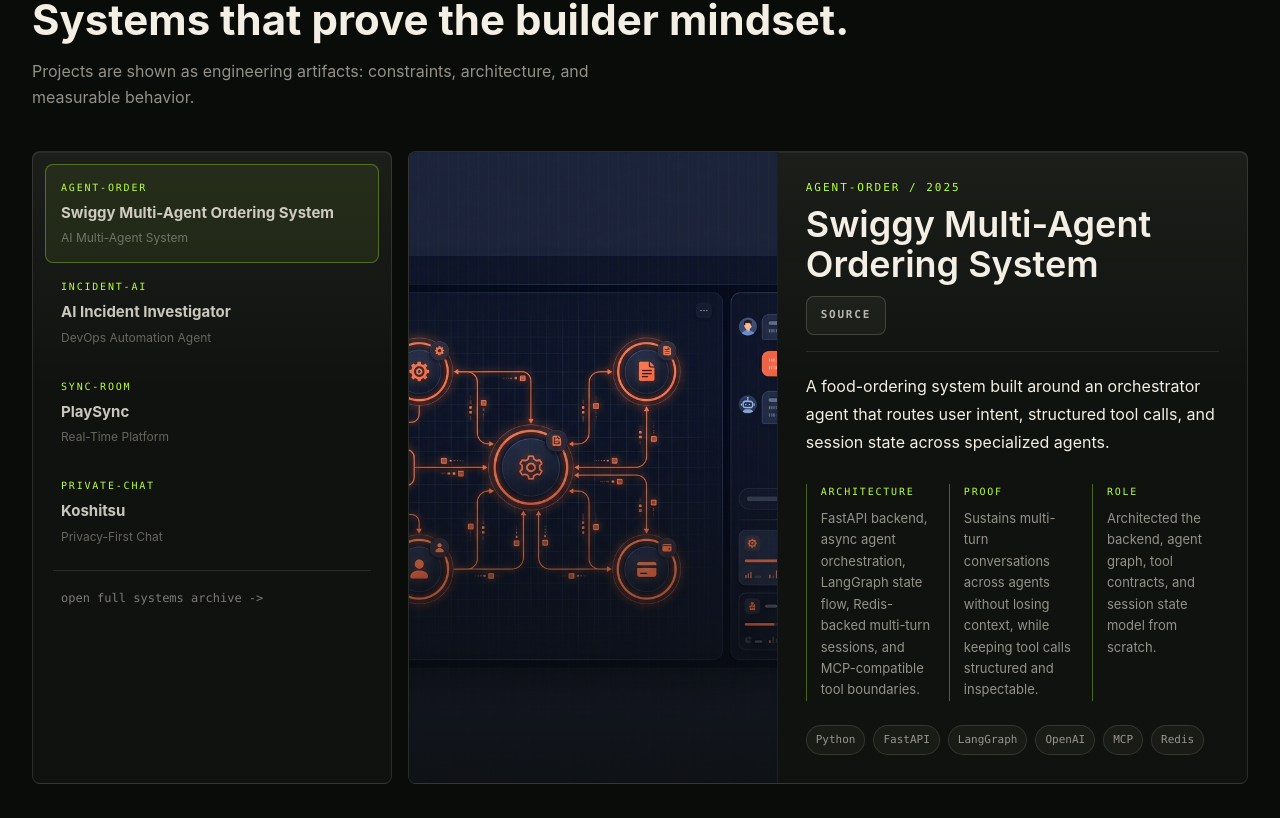
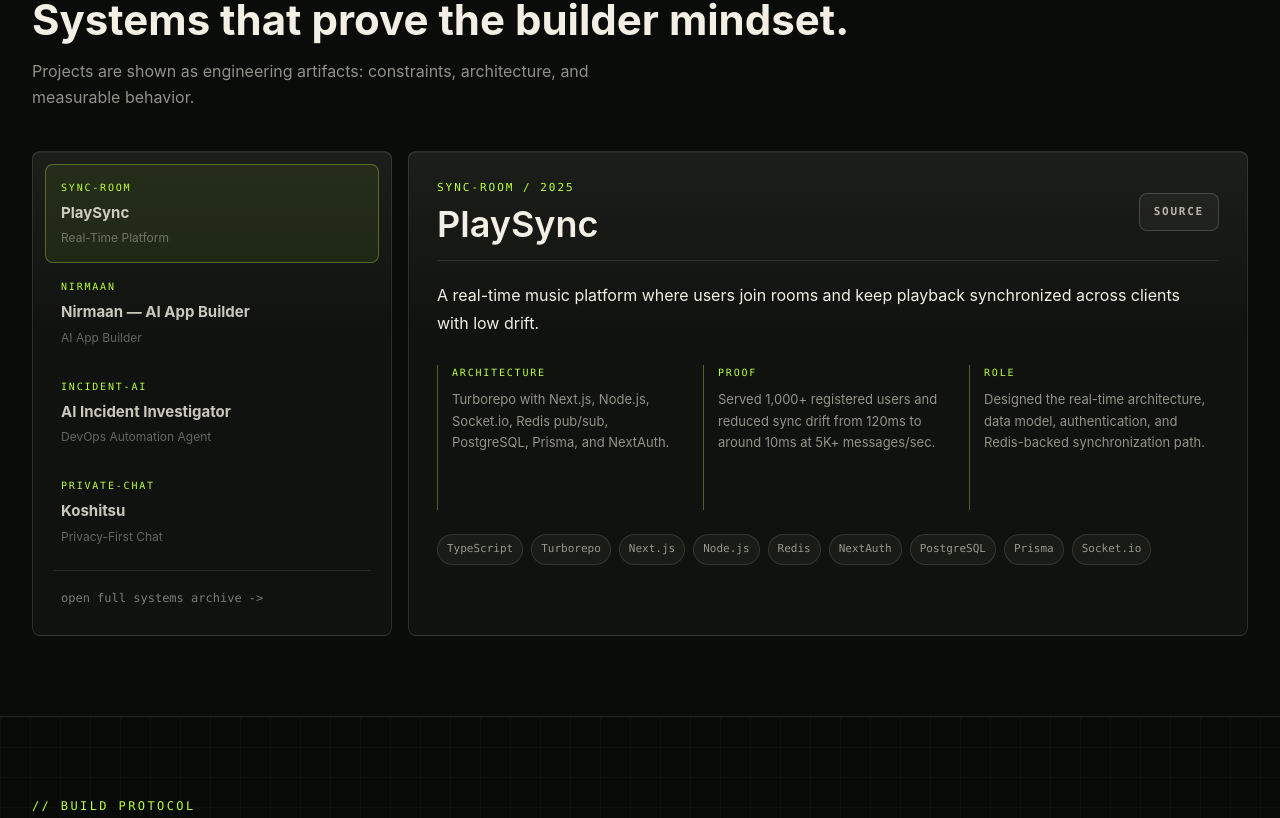
Before and after one commit to abhishekraut01/Portfolio, a Next.js app: page / in a window 1280 px wide. Shown: the part 1242-2060 px from the top of the page. Built offline with nearby package versions, Linux system fonts and the light colour scheme.

Commit message:
fix -> refactor project section remove swiggy agent project

```diff
--- a/components/runtime/SystemsSection.tsx
+++ b/components/runtime/SystemsSection.tsx
@@ -1,6 +1,5 @@
 'use client'
 
-import Image from 'next/image'
 import Link from 'next/link'
 import { useMemo, useState } from 'react'
 import { projects } from '@/data/projects'
@@ -43,17 +42,7 @@
           </div>
 
           <article className="runtime-panel overflow-hidden">
-            <div className="project-inspector">
-              <div className="project-visual">
-                <Image
-                  src={activeProject.coverImage}
-                  alt={activeProject.title}
-                  fill
-                  className="object-cover"
-                  sizes="(max-width: 1024px) 100vw, 60vw"
-                />
-              </div>
-              <div className="p-5 sm:p-7">
+            <div className="p-5 sm:p-7">
                 <div className="mb-5 flex flex-wrap items-center justify-between gap-3 border-b border-[#f4efe4]/10 pb-4">
                   <div>
                     <p className="font-mono text-[11px] uppercase tracking-[0.18em] text-[#baff39]">
@@ -94,7 +83,6 @@
                     <span key={tag} className="runtime-chip">{tag}</span>
                   ))}
                 </div>
-              </div>
             </div>
           </article>
         </div>
--- a/data/projects.ts
+++ b/data/projects.ts
@@ -16,28 +16,48 @@
 }
 
 export const projects: Project[] = [
-  {
+    {
     id: 1,
     type: 'personal',
-    codename: 'AGENT-ORDER',
-    title: 'Swiggy Multi-Agent Ordering System',
-    category: 'AI Multi-Agent System',
+    codename: 'SYNC-ROOM',
+    title: 'PlaySync',
+    category: 'Real-Time Platform',
     year: '2025',
-    tags: ['Python', 'FastAPI', 'LangGraph', 'OpenAI', 'MCP', 'Redis'],
+    tags: ['TypeScript', 'Turborepo', 'Next.js', 'Node.js', 'Redis', 'NextAuth', 'PostgreSQL', 'Prisma', 'Socket.io'],
     description:
-      'A food-ordering system built around an orchestrator agent that routes user intent, structured tool calls, and session state across specialized agents.',
-    coverImage: '/projects/swiggy-multi-agent.png',
+      'A real-time music platform where users join rooms and keep playback synchronized across clients with low drift.',
+    coverImage: '/projects/playsync.png',
     github: 'https://github.com/abhishekraut01',
     live: null,
     architecture:
-      'FastAPI backend, async agent orchestration, LangGraph state flow, Redis-backed multi-turn sessions, and MCP-compatible tool boundaries.',
+      'Turborepo with Next.js, Node.js, Socket.io, Redis pub/sub, PostgreSQL, Prisma, and NextAuth.',
     proof:
-      'Sustains multi-turn conversations across agents without losing context, while keeping tool calls structured and inspectable.',
+      'Served 1,000+ registered users and reduced sync drift from 120ms to around 10ms at 5K+ messages/sec.',
     role:
-      'Architected the backend, agent graph, tool contracts, and session state model from scratch.',
+      'Designed the real-time architecture, data model, authentication, and Redis-backed synchronization path.',
   },
   {
     id: 2,
+    type: 'personal',
+    codename: 'NIRMAAN',
+    title: 'Nirmaan — AI App Builder',
+    category: 'AI App Builder',
+    year: '2025',
+    tags: ['TypeScript', 'Node.js', 'React.js', 'PostgreSQL', 'Kubernetes'],
+    description:
+      'A Lovable-style AI app builder that generates full-stack React applications from natural language prompts, with streaming code generation and isolated per-user workspaces.',
+    coverImage: '/projects/nirmaan.png',
+    github: 'https://github.com/abhishekraut01',
+    live: null,
+    architecture:
+      'LLM-driven code generation pipeline on Node.js + TypeScript, streaming file diffs to the browser, PostgreSQL for persistent project state, and per-project sandboxed containers on Kubernetes.',
+    proof:
+      'Generates deployable full-stack React apps from a single prompt while keeping each user workspace fully isolated in its own Kubernetes container.',
+    role:
+      'Architected the code generation pipeline, streaming layer, session persistence, and Kubernetes workspace isolation from scratch.',
+  },
+  {
+    id: 3,
     type: 'personal',
     codename: 'INCIDENT-AI',
     title: 'AI Incident Investigator',
@@ -55,26 +75,6 @@
       'Reached 80% correct root-cause identification on 10 seeded production bugs with visible reasoning traces.',
     role:
       'Built the agent pipeline, retrieval layer, dashboard, seeded bug evaluations, and deployment surface.',
-  },
-  {
-    id: 3,
-    type: 'personal',
-    codename: 'SYNC-ROOM',
-    title: 'PlaySync',
-    category: 'Real-Time Platform',
-    year: '2025',
-    tags: ['TypeScript', 'Turborepo', 'Next.js', 'Node.js', 'Redis', 'NextAuth', 'PostgreSQL', 'Prisma', 'Socket.io'],
-    description:
-      'A real-time music platform where users join rooms and keep playback synchronized across clients with low drift.',
-    coverImage: '/projects/playsync.png',
-    github: 'https://github.com/abhishekraut01',
-    live: null,
-    architecture:
-      'Turborepo with Next.js, Node.js, Socket.io, Redis pub/sub, PostgreSQL, Prisma, and NextAuth.',
-    proof:
-      'Served 1,000+ registered users and reduced sync drift from 120ms to around 10ms at 5K+ messages/sec.',
-    role:
-      'Designed the real-time architecture, data model, authentication, and Redis-backed synchronization path.',
   },
   {
     id: 4,
```
Also changed, not shown: 1 other file (tests, documents, lock files or other folders).
